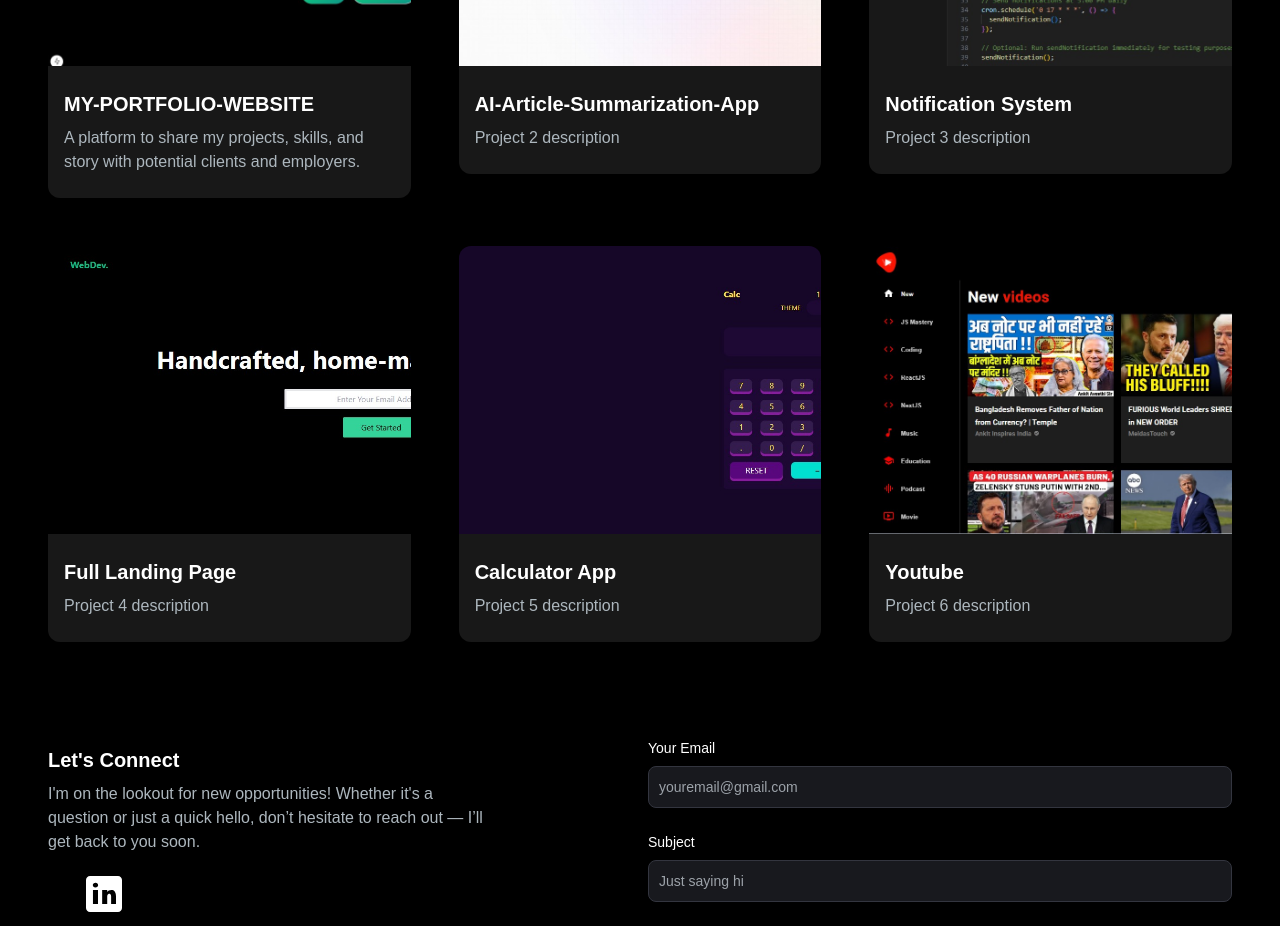
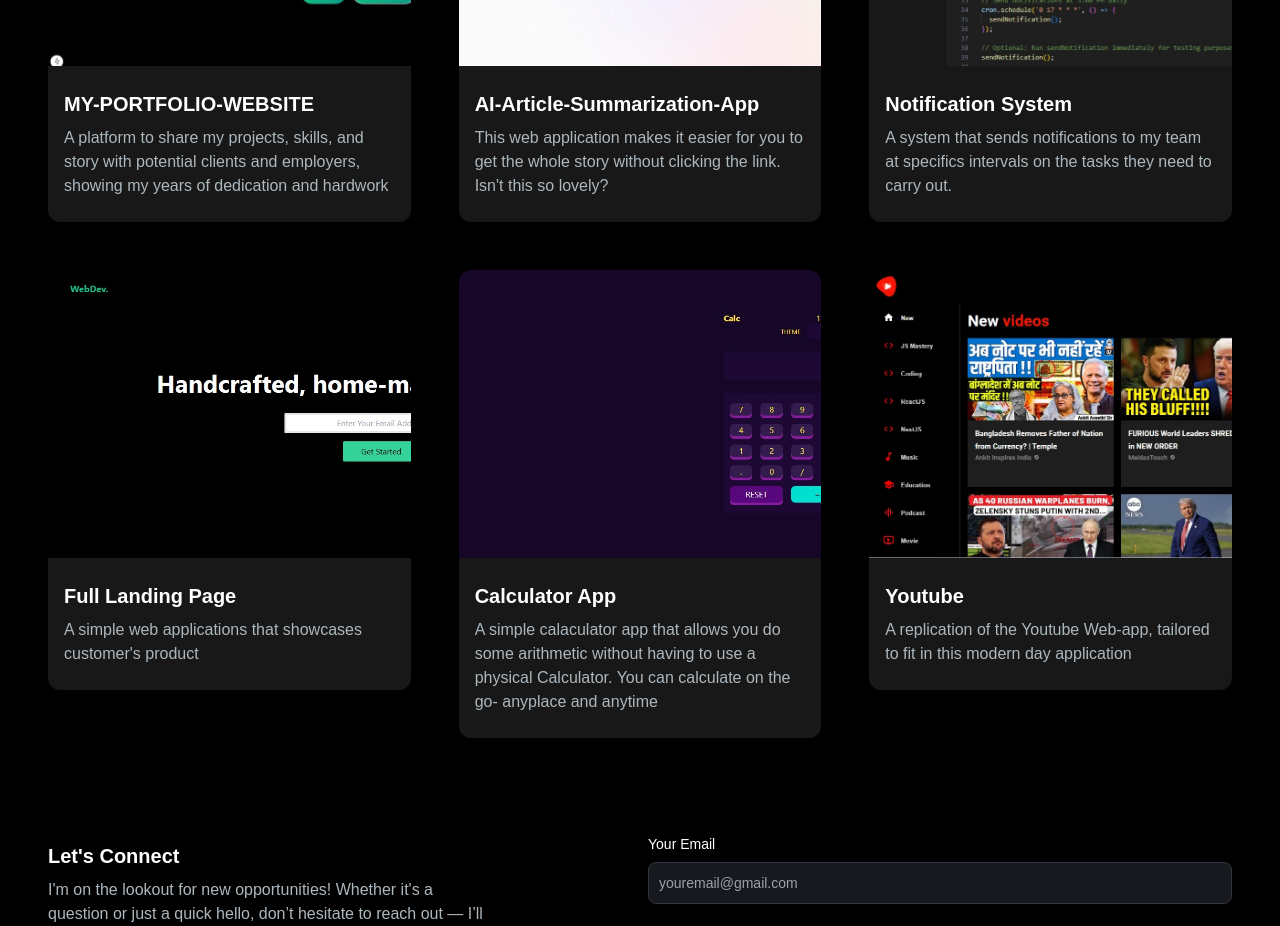
Before and after one commit to Prudence-Levison/My-Portfolio-website, a Next.js app: page / in a window 1280 px wide. Shown: the part 1640-2566 px from the top of the page. Built offline with nearby package versions, Linux system fonts and the light colour scheme.

Commit message:
added the description

```diff
--- a/app/components/ProjectsSection.jsx
+++ b/app/components/ProjectsSection.jsx
@@ -8,7 +8,7 @@ const ProjectData = [
   {
     id: 1,
     title: "MY-PORTFOLIO-WEBSITE",
-    description: "A platform to share my projects, skills, and story with potential clients and employers.",
+    description: "A platform to share my projects, skills, and story with potential clients and employers, showing my years of dedication and hardwork",
     images: "/projects/portfolio.jpeg",
     tag: ["All", "Web"],
     gitUrl:"/",
@@ -17,7 +17,7 @@ const ProjectData = [
   {
     id: 2,
     title: "AI-Article-Summarization-App",
-    description: " Project 2 description",
+    description: "This web application  makes it easier for you to get the whole story without clicking the link. Isn't this so lovely?",
     images: "/projects/summaryapp.jpeg",
     tag: ["All", "Web"],
     gitUrl:"/",
@@ -26,7 +26,7 @@ const ProjectData = [
   {
     id: 3,
     title: "Notification System",
-    description: "  Project 3 description",
+    description: " A system that sends notifications to my team at specifics intervals on the tasks they need to carry out.",
     images: "/projects/notification.jpeg",
     tag: ["All", "Web"],
     gitUrl:"/",
@@ -35,7 +35,7 @@ const ProjectData = [
   {
     id: 4,
     title: "Full Landing Page",
-    description: "  Project 4 description",
+    description: " A simple web applications that showcases customer's product",
     images: "/projects/hosted-landing-page.jpeg",
     tag: ["All", "Web"],
     gitUrl:"/",
@@ -44,7 +44,7 @@ const ProjectData = [
   {
     id: 5,
     title: "Calculator App",
-    description: " Project 5 description",
+    description: " A simple calaculator app that allows you do some arithmetic without having to use a physical Calculator. You can calculate on the go- anyplace and anytime",
     images:  "/projects/react-calculator.jpeg",
     tag: ["All", "Web"],
     gitUrl:"/",
@@ -53,7 +53,7 @@ const ProjectData = [
   {
     id: 6,
     title: "Youtube",
-    description: " Project 6 description",
+    description: " A replication of the Youtube Web-app, tailored to fit in this modern day application",
     images: "/projects/youtube-clone.jpeg",
     tag: ["All", "Web"],
     gitUrl:"/",
```
